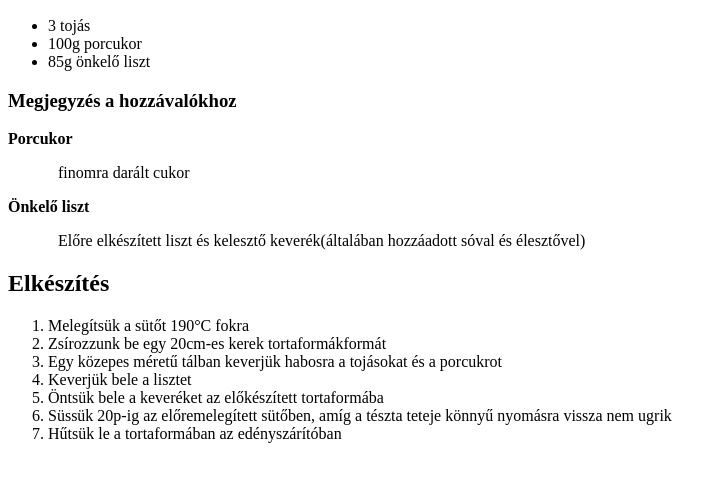
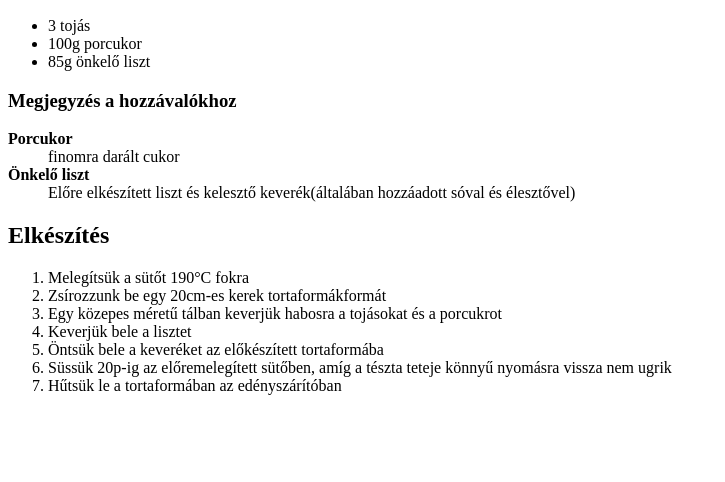
Before and after one commit to gergopocsai/lista, a plain HTML site: page index.html in a window 1280 px wide. Shown: the part 110-592 px from the top of the page, without its empty margins (0-725 px from the left). Drawn offline with Linux system fonts and the light colour scheme.

Commit message:
Update index.html

```diff
--- a/index.html
+++ b/index.html
@@ -9,7 +9,7 @@
 </head>
 
 <body>
-    <h1>Egyszerű piskóta</h1>
+    <h1 style="font-weight: bold;">Egyszerű piskóta</h1>
     <h2>Hozzávalók</h2>
     <ul>
         <li>3 tojás</li>
@@ -17,10 +17,10 @@
         <li>85g önkelő liszt</li>
     </ul>
     <h3>Megjegyzés a hozzávalókhoz</h3>
-    <b>Porcukor</b>
-    <p style="margin-left:50px ;">finomra darált cukor</p>
-    <b>Önkelő liszt</b>
-    <p style="margin-left:50px ;">Előre elkészített liszt és kelesztő keverék(általában hozzáadott sóval és élesztővel)</p>
+    <dt><strong>Porcukor</strong></dt>
+    <dd>finomra darált cukor</dd>
+    <dt><strong>Önkelő liszt</strong></dt>
+    <dd>Előre elkészített liszt és kelesztő keverék(általában hozzáadott sóval és élesztővel)</dd>
 
     <h2>Elkészítés</h2>
     <ol>
```
